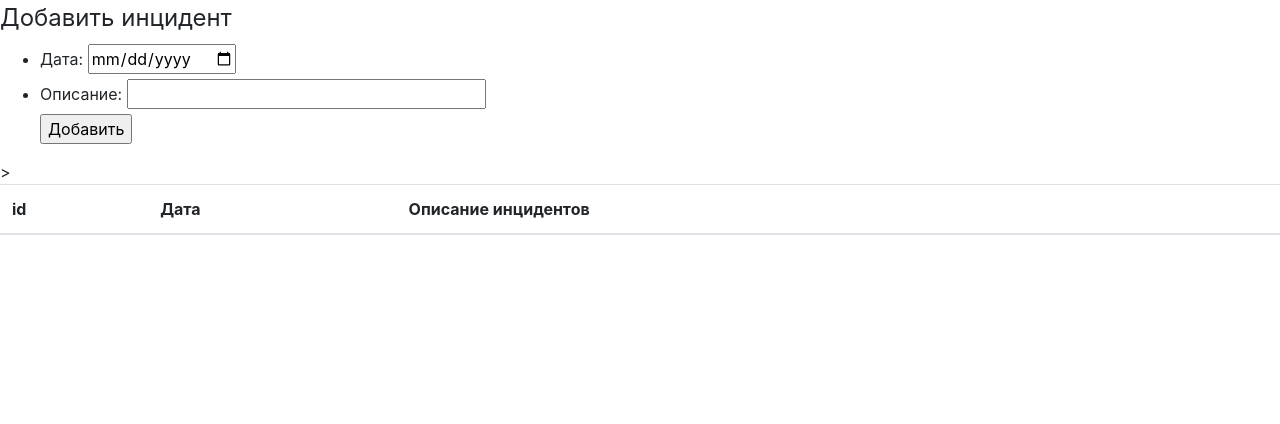
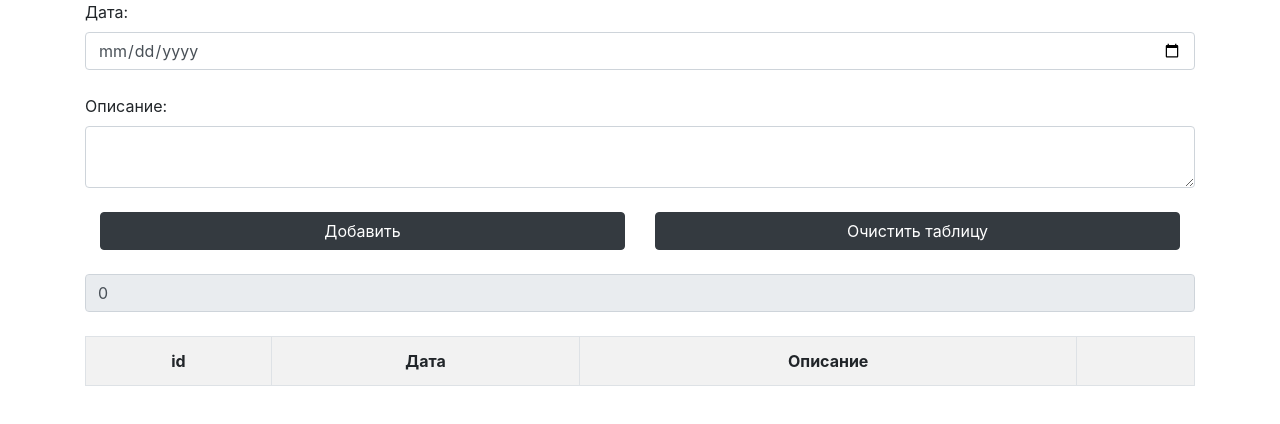
Before and after one commit to DemidGerasim/GerasimenkoDAwebdev-exam-2019-1-p2, a plain HTML site: page index.html in a window 1280 px wide. Drawn offline with nearby package versions, Linux system fonts and the light colour scheme.

Commit message:
26.11.2019 19:14:12,74

```diff
--- a/index.html
+++ b/index.html
@@ -10,40 +10,38 @@
     <link rel="stylesheet" href="https://stackpath.bootstrapcdn.com/bootstrap/4.3.1/css/bootstrap.min.css"
         integrity="sha384-ggOyR0iXCbMQv3Xipma34MD+dH/1fQ784/j6cY/iJTQUOhcWr7x9JvoRxT2MZw1T" crossorigin="anonymous">
 
-    <title>Инциденты</title>
+    <title>Главная</title>
 </head>
 
 <body>
-    <form action="" id="add_persons" method="post" onsubmit="addRow();return false;">
-        <fieldset>
-            <legend>Добавить инцидент</legend>
-            <ul>
-                <li>
-                    <label for="date">Дата:</label>
-                    <input type="date" name="date" id="date" size="30" tabindex="1" />
-                </li>
-                <li>
-                    <label for="description">Описание:</label>
-                    <input type="text" name="description" id="description" value="" size="30" tabindex="2" />
-                </li>
-                <input type="submit" name="subm" class="submit" value="Добавить" tabindex="4" />
+        <div class="container">
 
-            </ul>
-        </fieldset>
-    </form>
-    >
-    <table class="table" id="tab1" onclick='alert(this.rows.length)'>
-        <thead class="thead-inverse">
+                <label for="Date">Дата:</label>
+                <input name="Date" class="form-control" id="Date" type="Date"><br>
+                <label for="Comment">Описание:</label>
+                <textarea name="Comment" class="form-control" id="description" type="text"></textarea><br>
+                <div class="col-md-12">
+                    <div class="row">
+                        <div class="col-md-6">
+                            <button id="add" class="btn btn-dark btn-block " onclick="addRow(); return false;">Добавить</button>
+                        </div>
+                        <div class="col-md-6">
+                            <button id="add" class="btn btn-dark btn-block " onclick="delAll(); return false;">Очистить таблицу</button>
+                        </div>
+                    </div>
+                </div>
+                <br>
+                <div>
+                    <table class="table table-bordered table-responsive-md table-striped text-center" id="table" class="border">
+                        <input name="n1" class="form-control" value="0" id="count" type="text" disabled><br>
                         <tr>
                             <th>id</th>
                             <th>Дата</th>
-                <th>Описание инцидентов</th>
+                            <th>Описание</th>
                             <th></th>
                         </tr>
-        </thead>
-        <tbody>
-        </tbody>
                     </table>
+                </div>
 
     <!-- Optional JavaScript -->
     <!-- jQuery first, then Popper.js, then Bootstrap JS -->
@@ -57,5 +55,4 @@
         integrity="sha384-JjSmVgyd0p3pXB1rRibZUAYoIIy6OrQ6VrjIEaFf/nJGzIxFDsf4x0xIM+B07jRM"
         crossorigin="anonymous"></script>
 </body>
-
 </html>
--- a/js.js
+++ b/js.js
@@ -1,38 +1,94 @@
-var d = document;
-var date;
-var description;
-var a = 0;
-function addRow()
-{
-    // считываем значени¤ с формы
-    date = d.getElementById('date').value;
-    description = d.getElementById('description').value;
+var a = "0";
+var iter = "1"
 
-    // находим нужную таблицу
-    var tbody = d.getElementById('tab1');
+function addRow() {
+    // считываем значения с формы
+    var name = document.getElementById('Date').value;
+    var last = document.getElementById('description').value;
 
-    // создаем строку таблицы и добавляем ее
-    var row = d.createElement("TR");
-    tbody.appendChild(row);
+    // Если не пустые то
+    // Если не пустые то
+    if (name && last) {
+        // id++
+        a = +a + +iter;
 
-    // создаем ячейки в вышесозданной строке
-    // и добавляем их
-    var td1 = d.createElement("TD");
-    var td2 = d.createElement("TD");
+        var tr = document.createElement('tr'); // создаем строку
 
-    row.appendChild(td1);
-    row.appendChild(td2);
+        // создаем ячейки
+        var td0 = document.createElement('td');
+        var td1 = document.createElement('td');
+        var td2 = document.createElement('td');
+        var td3 = document.createElement('td');
 
-    // наполняем ячейки
-    td1.innerHTML =a +' '+ date +' '+ description +'<a href="#" date-action="delete">X</a>';
-    a++;
+        // создаем Node текста для добавления в детей
+        var text0 = document.createTextNode(a);
+        var text1 = document.createTextNode(name);
+        var text2 = document.createTextNode(last);
 
-    return false;
+        // создаем кнопку и удаление с сигналом
+        var text3 = document.createElement("button");
+        var buttext = document.createTextNode("Удалить");
+        var atr = document.createAttribute('onclick');
+
+
+        // пихаем все в кнопку
+        atr.value = 'deleteRow(this);';
+        text3.appendChild(buttext);
+        text3.setAttributeNode(atr);
+
+        // добавляем
+        td0.appendChild(text0);
+        td1.appendChild(text1);
+        td2.appendChild(text2);
+        td3.appendChild(text3);
+
+        tr.appendChild(td0);
+        tr.appendChild(td1);
+        tr.appendChild(td2);
+        tr.appendChild(td3);
+
+        // щётчик
+        token(1);
+        // получаем элементы и потом добавляем в таблицу
+        var table = document.getElementById('table');
+        table.appendChild(tr);
+    }
 }
 
-document.addEventListener('click', function(event) {
+function delAll() {
+    // получаем значения из таблици
+    var table = document.getElementById('table');
+    // щётчик
+    token(0);
+    // проходимся циклом с конца и удаляем
+    for (var i = table.rows.length - 1; i > 0; i--) {
+        table.deleteRow(i);
+    }
+}
 
-    if (event.target.dataset!= undefined) {
-      event.target.closest('tr').remove()
+function deleteRow(r) {
+    var i = r.parentNode.parentNode.rowIndex; // получаем индекс удаляемой строки
+    document.getElementById("table").deleteRow(i); // удаляем
+    // щётчик
+    token(2);
+}
+
+var rez;
+var n1e = 1;
+function token(count) {
+    // получаем значение
+    var n1e = document.querySelector('input[name="n1"]').value;
+
+    // условие
+    if (count == 1){
+    rez = +n1e + 1; // +
     }
-  });
+    else if (count == 2) {
+        rez = +n1e - 1; // -
+    } else {
+        rez = 0; // 0
+    }
+    // выводим
+    var res_e = document.querySelector('input[name="n1"]');
+    res_e.value = rez;
+}
```
Lines whose indentation alone changed are shown as unchanged.
